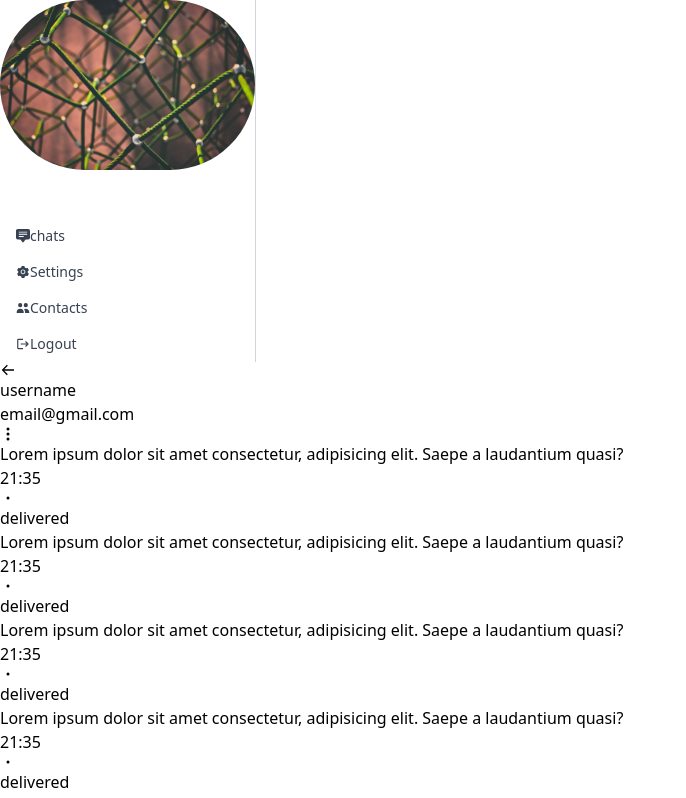
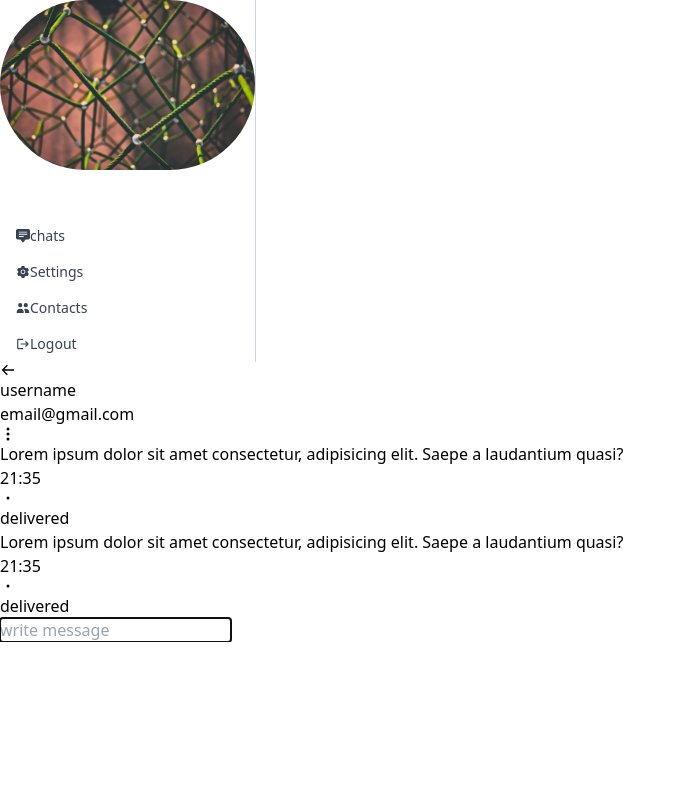
Before and after one commit to shayochris/convo, a React (Vite) app: page /chat/1 in a window 1280 px wide. Shown: the top 798 px of the page, without its empty margins (0-686 px from the left). Built offline with nearby package versions, Linux system fonts and the light colour scheme.

Commit message:
convo frontend phase 1

```diff
--- a/src/components/Chat.jsx
+++ b/src/components/Chat.jsx
@@ -29,7 +29,7 @@ export default function Chat() {
         </div>
 
         <div className="p-2 h-full overflow-y-scroll">
-        {[...Array(7)].map((n)=>(
+        {[...Array(1)].map((n)=>(
           <div key={n}>
              <div className='my-3 flex justify-start text-sm '>
             <div className='max-w-[80%] lg:max-w-[60%] ml-2'>
```
